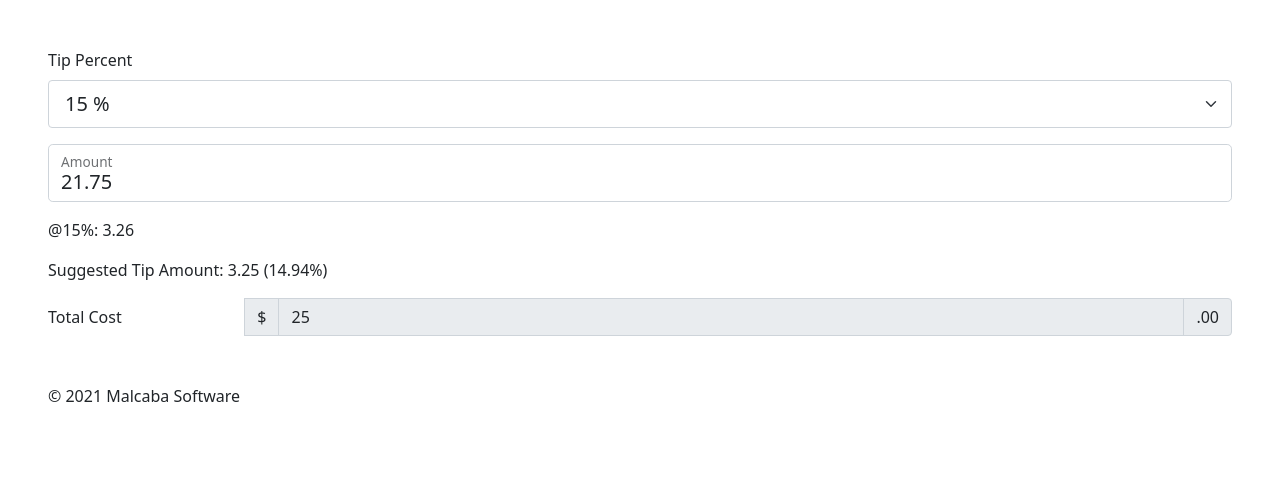
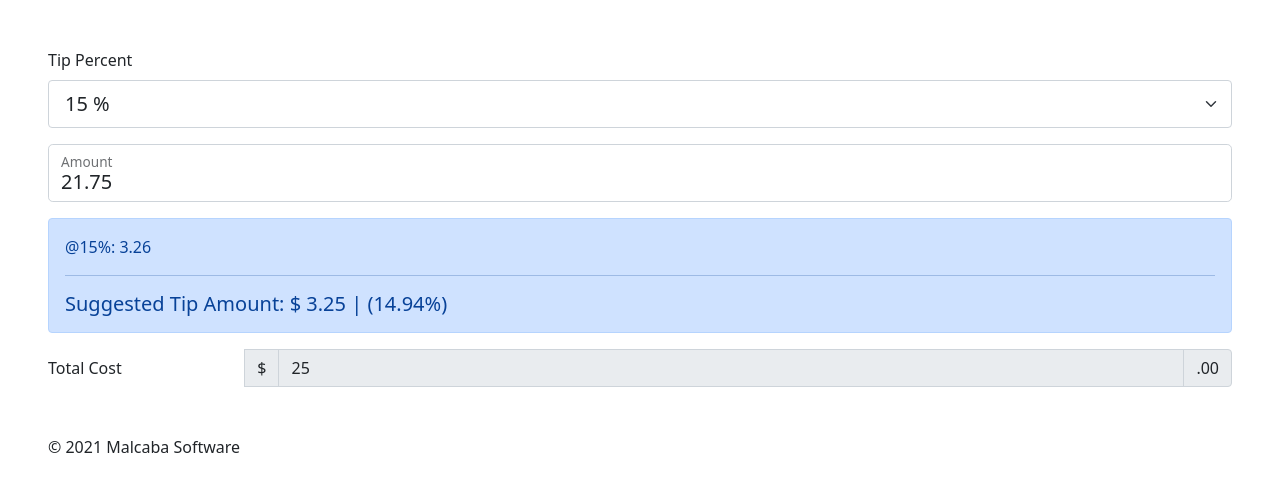
Before and after one commit to dmalcaba/tip, a plain HTML site: page index.html in a window 1280 px wide. Drawn offline with nearby package versions, Linux system fonts and the light colour scheme.

Commit message:
Update suggested tip amount UI
Making it bigger so user can see the result quickly

```diff
--- a/index.html
+++ b/index.html
@@ -23,12 +23,13 @@
             <label for="amount" class="form-label">Amount</label>
         </div>
 
-        <div class="mb-3">
-            @{{ selectedTipPercent * 100 }}%: {{ tipAmount.toFixed(2) }}
+        <div class="alert alert-primary" role="alert">
+            <p>@{{ selectedTipPercent * 100 }}%: {{ tipAmount.toFixed(2) }}</p>
+            <hr>
+            <h5 class="mb-0">Suggested Tip Amount: $ {{ suggestedTipAmount.toFixed(2) }} | ({{ actualTipPercent.toFixed(2) }}%)</h5>
         </div>
-
         <p></p>
-        <p>Suggested Tip Amount: {{ suggestedTipAmount.toFixed(2) }} ({{ actualTipPercent.toFixed(2) }}%) </p>
+        <p></p>
 
         <div class="input-group mb-3">
             <label for="totalCost" class="col-sm-2 col-form-label">Total Cost</label>
```
